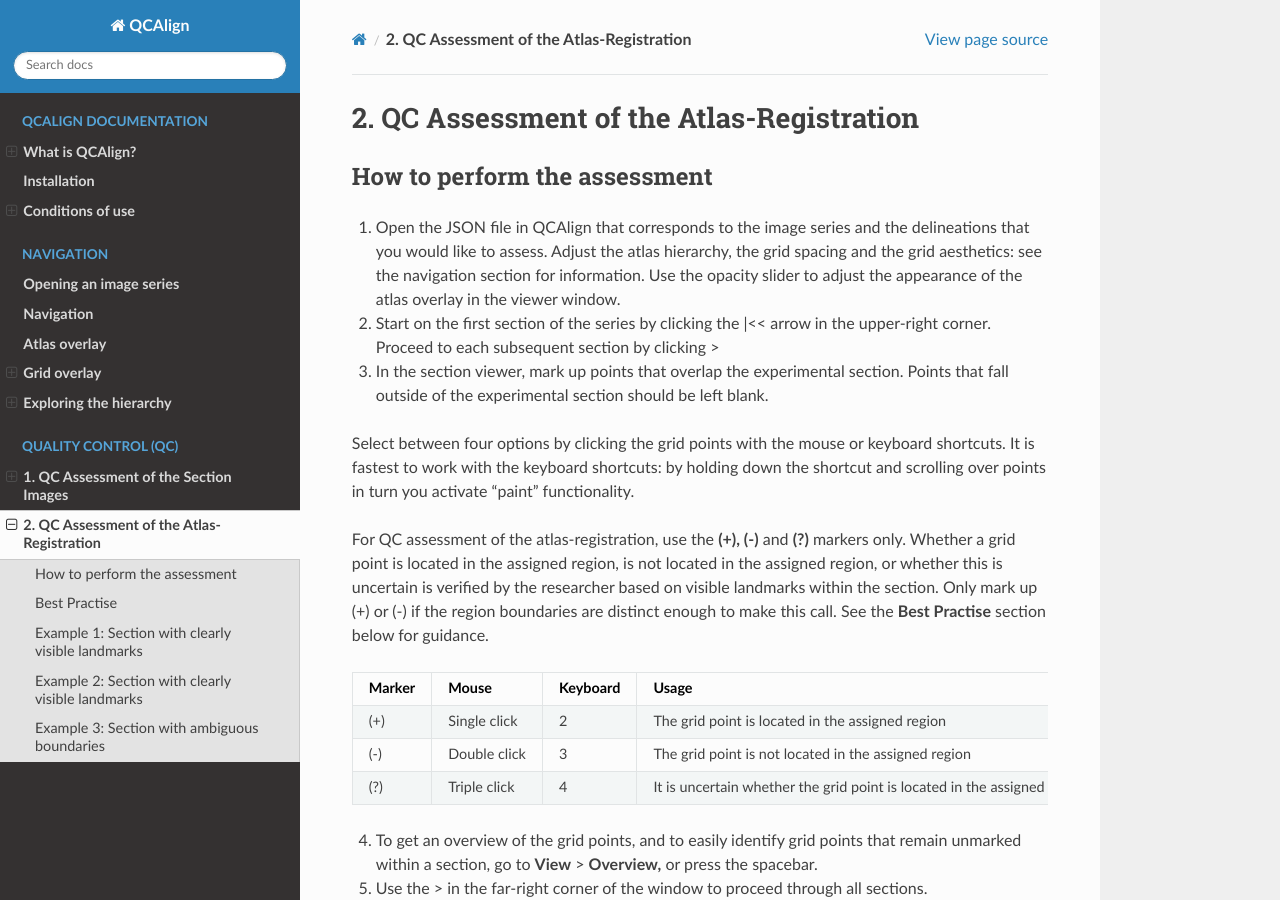
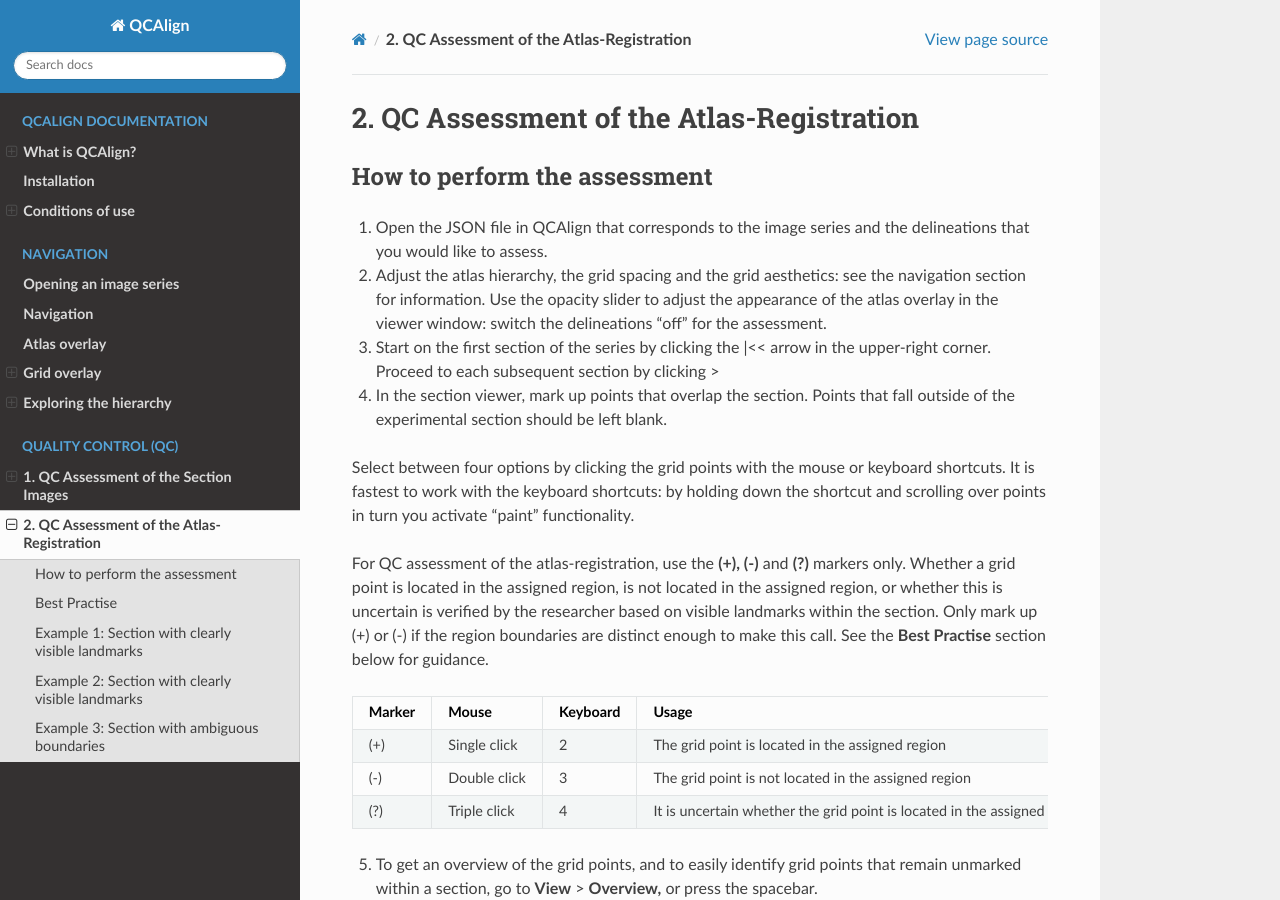
Before and after one commit to Neural-Systems-at-UIO/QCAlign, a Sphinx documentation site: the page built from docs/QCatlasmaps.rst, in a window 1280 px wide and 900 px high. Built offline with Sphinx 7.4.7 and the Read the Docs theme 2.0.0, drawn with Linux system fonts in a browser that asks for light colours.

Commit message:
Update QCatlasmaps.rst

```diff
--- a/docs/QCatlasmaps.rst
+++ b/docs/QCatlasmaps.rst
@@ -4,11 +4,13 @@
 How to perform the assessment
 ------------------------------
 
-1. Open the JSON file in QCAlign that corresponds to the image series and the delineations that you would like to assess. Adjust the atlas hierarchy, the grid spacing and the grid aesthetics: see the navigation section for information. Use the opacity slider to adjust the appearance of the atlas overlay in the viewer window.
+1. Open the JSON file in QCAlign that corresponds to the image series and the delineations that you would like to assess.
 
-2. Start on the first section of the series by clicking the \|<< arrow in the upper-right corner. Proceed to each subsequent section by clicking >
+2. Adjust the atlas hierarchy, the grid spacing and the grid aesthetics: see the navigation section for information. Use the opacity slider to adjust the appearance of the atlas overlay in the viewer window: switch the delineations "off" for the assessment.
 
-3. In the section viewer, mark up points that overlap the experimental section. Points that fall outside of the experimental section should be left blank.
+3. Start on the first section of the series by clicking the \|<< arrow in the upper-right corner. Proceed to each subsequent section by clicking >
+
+4. In the section viewer, mark up points that overlap the section. Points that fall outside of the experimental section should be left blank.
 
 Select between four options by clicking the grid points with the mouse or keyboard shortcuts. It is fastest to work with the keyboard shortcuts: by holding down the shortcut and scrolling over points in turn you activate “paint” functionality.
 
@@ -34,15 +36,15 @@
 |            |              |                   | region            |
 +------------+--------------+-------------------+-------------------+
 
-4. To get an overview of the grid points, and to easily identify grid points that remain unmarked within a section, go to **View** > **Overview,** or press the spacebar.
+5. To get an overview of the grid points, and to easily identify grid points that remain unmarked within a section, go to **View** > **Overview,** or press the spacebar.
 
-5. Use the > in the far-right corner of the window to proceed through all sections.
+6. Use the > in the far-right corner of the window to proceed through all sections.
 
-6. Proceed until all the sections have been marked up.
+7. Proceed until all the sections have been marked up.
 
-7. Save the results in a JSON file. **File** > **Save as**.
+8. Save the results in a JSON file. **File** > **Save as**.
 
-8. Export statistics in txt format. **File** > **Export stats**.
+9. Export statistics in txt format. **File** > **Export stats**.
 
 The text file lists all the regions vertically, with
 four rows per region titled “accurate”, “inaccurate”, “uncertain” and
```
